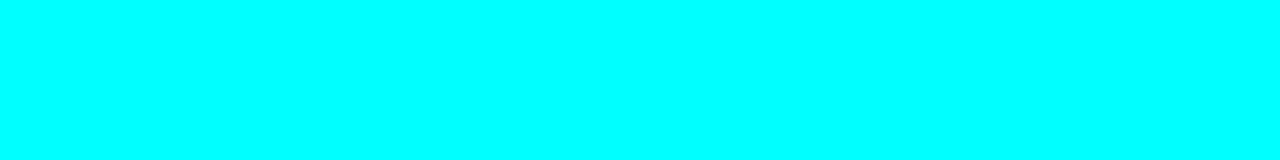
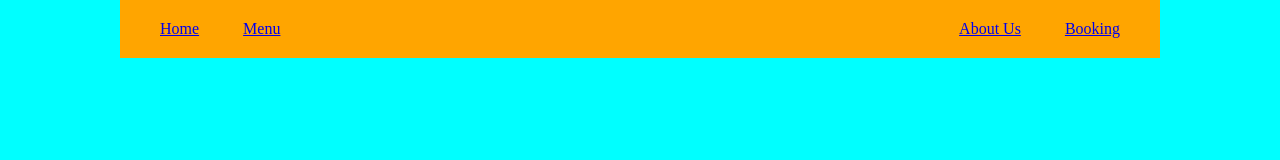
Before and after one commit to Shiielty/restaurant-page, a website built with webpack: page dist/index.html in a window 1280 px wide. Built offline with nearby package versions, Linux system fonts and the light colour scheme.

Commit message:
feat(*): try to add navbar, I think it's better to use button for each links, will think this later

```diff
--- a/src/style.css
+++ b/src/style.css
@@ -1,11 +1,19 @@
 body {
   background-color: cyan;
+  box-sizing: border-box;
+  margin: 0;
+  padding: 0;
 }
 
-nav ul {
+nav {
+  background-color: orange;
+  padding: 20px;
+  max-width: 1000px;
   display: flex;
+  margin: 0 auto;
+  justify-content: space-between;
 }
 
-nav li {
-  list-style: none;
+nav a {
+  margin: 0 20px;
 }
```
Also changed, not shown: dist/index.html.
